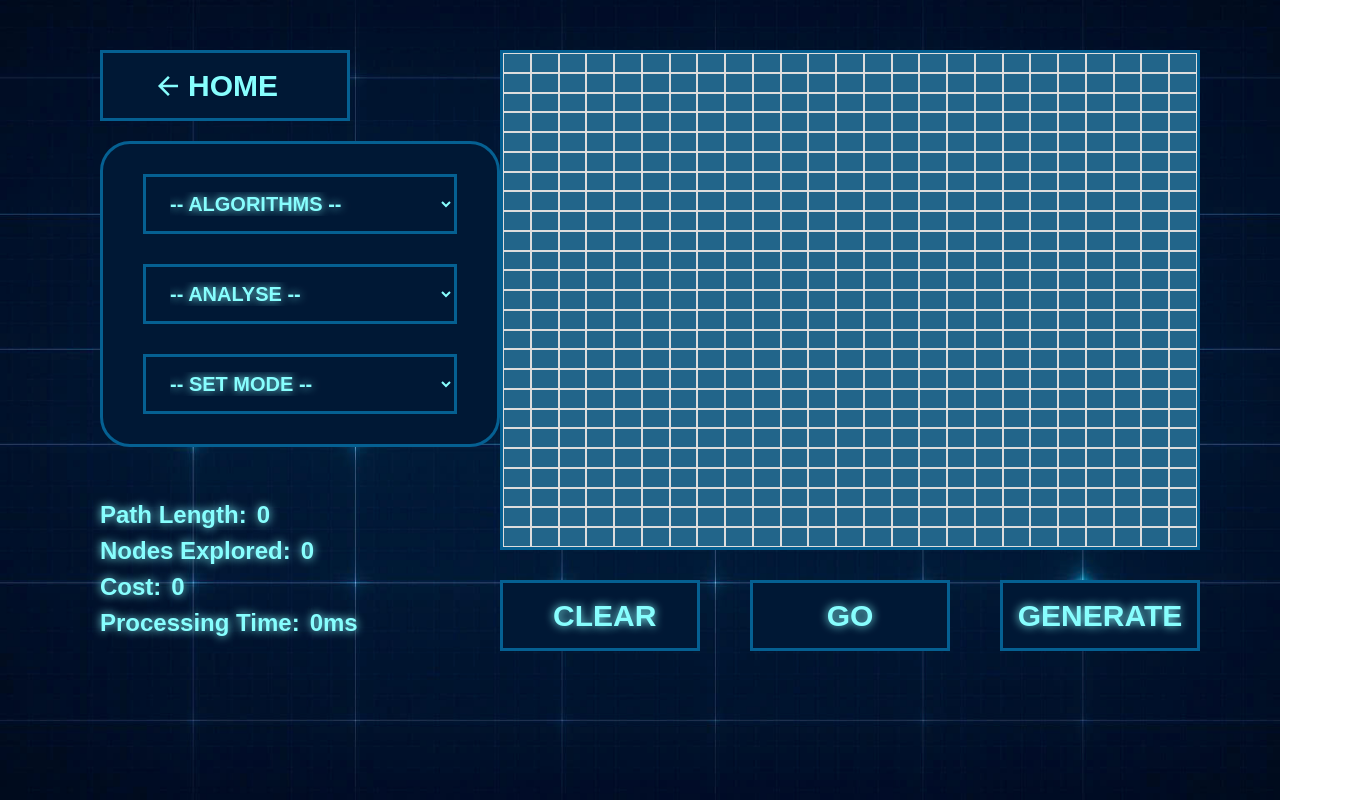
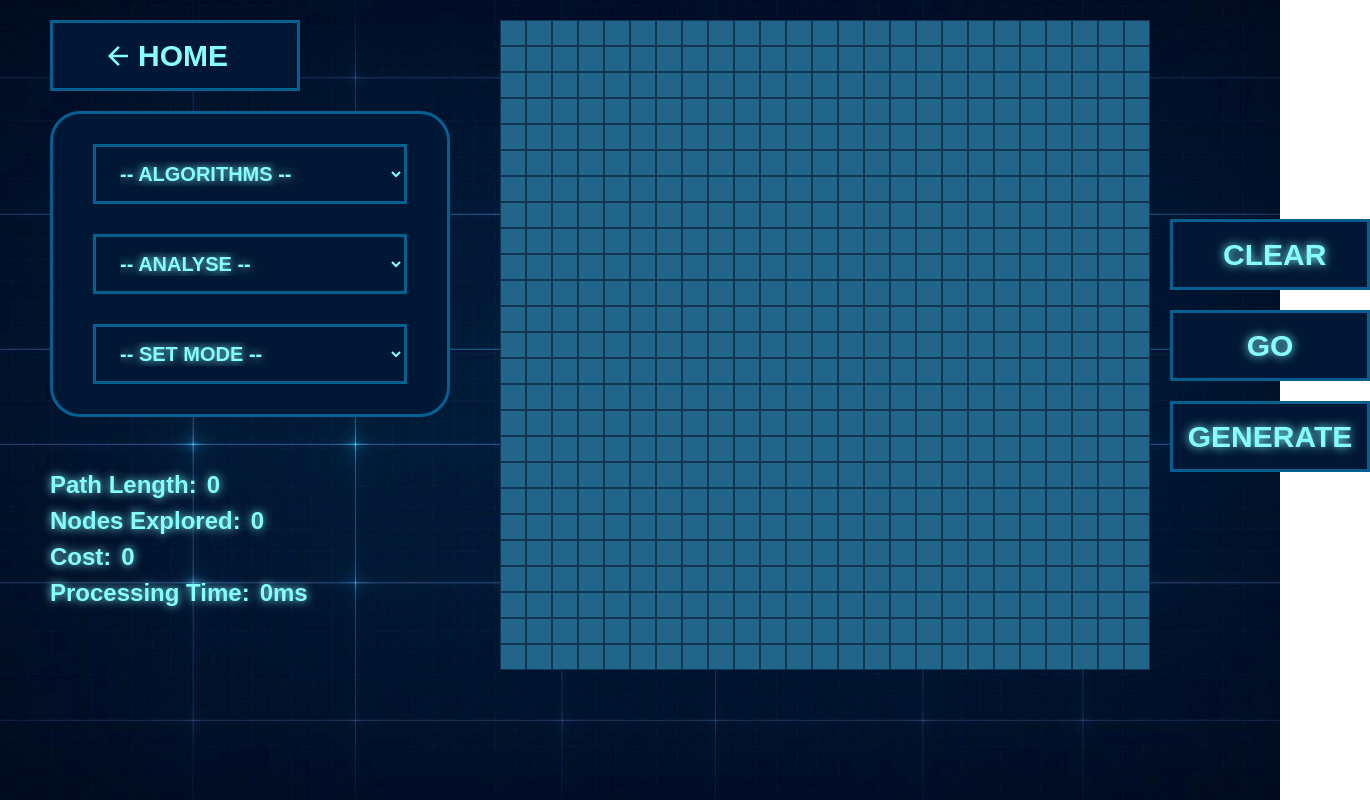
Before and after one commit to trngnneeee/AI-Searching, a Next.js app in the folder Web/client/: page /game in a window 1280 px wide. Shown: the whole page, 1370 px wide, since content can reach past the window. Built offline with nearby package versions, Linux system fonts and the light colour scheme; a web font is replaced by a local one.

Commit message:
Vẽ lại maze, chỉnh format

```diff
--- a/Web/client/src/app/(pages)/game/page.jsx
+++ b/Web/client/src/app/(pages)/game/page.jsx
@@ -342,7 +342,7 @@ export default function GamePage() {
   return (
     <>
       <div className="bg-[url('/game.jpg')] w-full h-screen bg-cover bg-center bg-no-repeat">
-        <div className="flex justify-between pt-[50px] px-[100px]">
+        <div className="flex gap-[30px] pt-[20px] px-[50px]">
           <div>
             <button href="/" className="mb-[20px] px-[50px] text-[#87FEFE] bg-[#001835] hover:bg-[#58929e] py-[10px] text-[30px] font-extrabold border-[3px] border-[#056092] outline-none cursor-pointer w-[250px] flex items-center gap-[5px]" onClick={() => router.push("/")}>
               <IoMdArrowBack />
@@ -419,8 +419,8 @@ export default function GamePage() {
               </div>
             </div>
           </div>
-          <div>
-            <div className="bg-[#ffffff34] w-[700px] h-[500px] border-[3px] border-[#056092] mb-[30px] overflow-hidden">
+          <div className="flex gap-[20px] ml-[20px]">
+            <div className="w-[650px] h-[650px] overflow-hidden">
               {/* Main Game */}
               <div
                 className="grid w-full h-full"
@@ -443,20 +443,24 @@ export default function GamePage() {
                       onMouseEnter={() => {
                         if (isDrawing) handleCellDraw(rowIndex, colIndex);
                       }}
-                      className={`border-[#ddd] border-[0.5px] cursor-pointer ${cell === 0 ? "bg-[#22658A]" :
+                      className={`border-[#123554] border-[0.5px] cursor-pointer ${cell === 0 ? "bg-[#22658A]" :
                         cell === 1 ? "bg-[#01122C]" :
                           cell === 2 ? "bg-[white] text-[#01122C]" :
                             cell === 3 ? "bg-[white] text-[#01122C]" :
                               cell === 4 ? "bg-[#77E2E4]" :
                                 cell === 5 ? "bg-[orange]" : ""
                         } flex items-center justify-center`}
-                      style={{ boxSizing: 'border-box' }}
+                      style={{
+                        boxSizing: 'border-box',
+                        width: '26px',
+                        height: '26px',
+                      }}
                     >
                       {cell === 2 && (
-                        <AiFillHome />
+                        <AiFillHome className="w-full h-full" />
                       )}
                       {cell == 3 && (
-                        <FiTarget />
+                        <FiTarget className="w-full h-full" />
                       )}
                     </button>
                   ))
@@ -465,8 +469,7 @@ export default function GamePage() {
 
               {/* End Main Game */}
             </div>
-
-            <div className="flex justify-between">
+            <div className="flex flex-col gap-[20px] justify-center">
               <button
                 className="text-[#87FEFE] bg-[#001835] hover:bg-[#58929e] px-[50px] py-[10px] text-[30px] font-extrabold border-[3px] border-[#056092] outline-none cursor-pointer w-[200px]"
                 style={{ textShadow: '0 0 10px #87FEFE' }}
```
